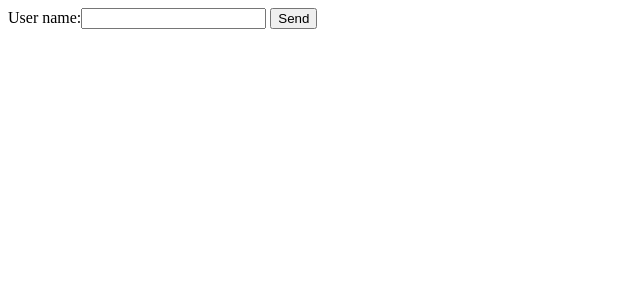
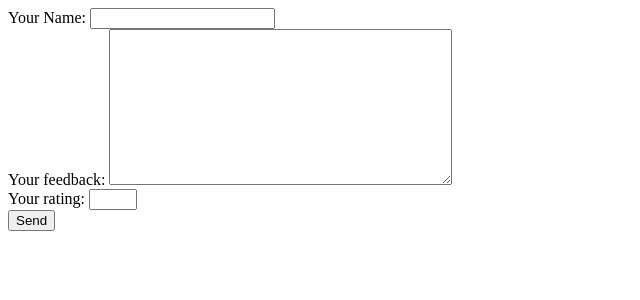
Before and after one commit to manujagobind/django-udemy, a Django app: page / in a window 1280 px wide. Shown: the top 300 px of the page, without its empty margins (0-640 px from the left). Run offline with Django 3.2, Linux system fonts and the light colour scheme.

Commit message:
Add more fields and customize form

```diff
--- a/feedback/reviews/forms.py
+++ b/feedback/reviews/forms.py
@@ -1,4 +1,9 @@
 from django import forms
 
 class ReviewForm(forms.Form):
-    user_name = forms.CharField()
+    user_name = forms.CharField(label="Your Name", max_length=100, error_messages={
+        "max_length": "Please enter a shorter name",
+        "required": "Your name must not be empty"
+    })
+    review_text = forms.CharField(label="Your feedback", widget=forms.Textarea, max_length=200)
+    rating = forms.IntegerField(label="Your rating", min_value=1, max_value=5)
--- a/feedback/reviews/templates/reviews/review.html
+++ b/feedback/reviews/templates/reviews/review.html
@@ -8,7 +8,21 @@
     <body>
         <form action="/" method="POST">
             {% csrf_token %}
-            {{ form }}
+            <div class="form-control {% if form.user_name.errors %}errors{% endif %}">
+                {{ form.user_name.label_tag }}
+                {{ form.user_name }}
+                {{ form.user_name.errors }}
+            </div>
+            <div class="form-control {% if form.review_text.errors %}errors{% endif %}">
+                {{ form.review_text.label_tag }}
+                {{ form.review_text }}
+                {{ form.review_text.errors }}
+            </div>
+            <div class="form-control {% if form.rating.errors %}errors{% endif %}">
+                {{ form.rating.label_tag }}
+                {{ form.rating }}
+                {{ form.rating.errors }}
+            </div>
             <button>Send</button>
         </form>
     </body>
```
